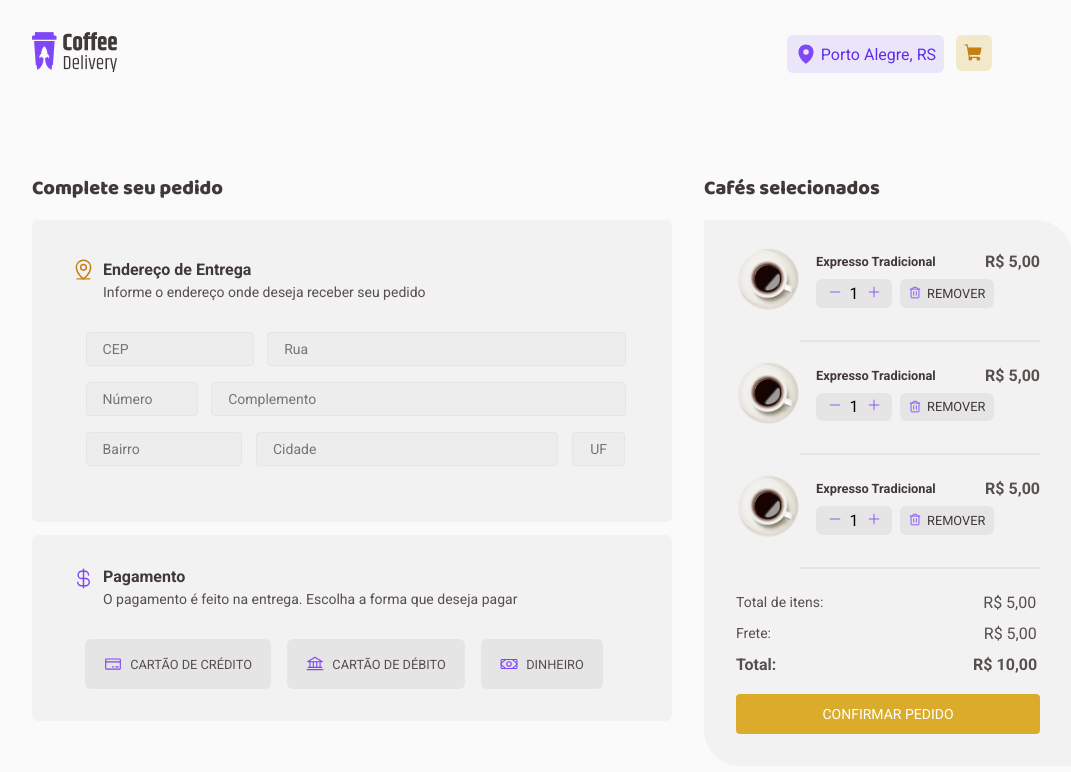
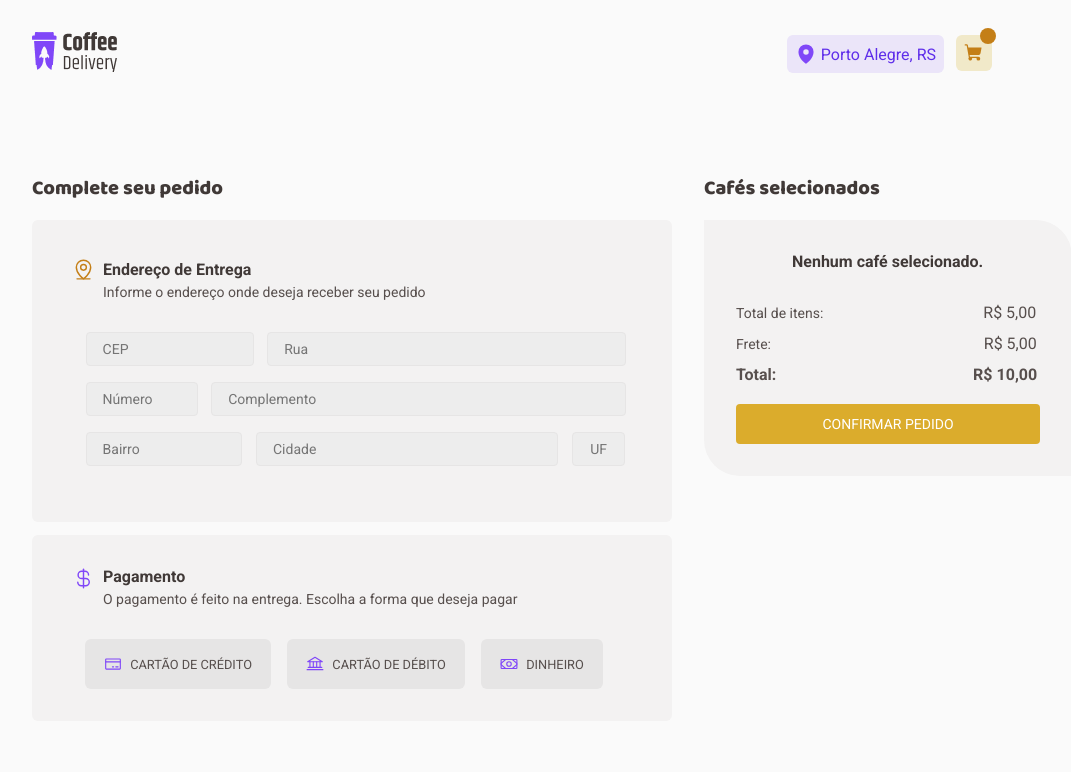
Before and after one commit to VitorFernandes-JS/02-desafio-coffee-delivery, a React (Vite) app: page /cart in a window 1280 px wide. Shown: the top 772 px of the page, without its empty margins (128-1199 px from the left). Built offline with nearby package versions, Linux system fonts and the light colour scheme.

Commit message:
fix: changes in Cart

```diff
--- a/src/components/CardCoffeeHorizontal/index.tsx
+++ b/src/components/CardCoffeeHorizontal/index.tsx
@@ -15,23 +15,40 @@ import {
   ButtonAdd,
 } from "./style";
 
-export function CardCoffeeHorizontal() {
+export interface CardCoffeeHorizontalProps {
+  id: string;
+  title: string;
+  value: number;
+  image: string;
+  quantity:number
+}
+
+export function CardCoffeeHorizontal({
+  id,
+  title,
+  value,
+  image,
+  quantity,
+}: CardCoffeeHorizontalProps) {
   return (
     <CardCoffeeHorizontalContainer>
       <div>
-        <Image src={Cafe} />
+        <Image src={image} />
       </div>
       <DivTitleAndButtons>
         <DivTitleAndValue>
-          <TitleCoffee>Expresso Tradicional</TitleCoffee>
-          <ValueCoffee>R$ 5,00</ValueCoffee>
+          <TitleCoffee>{title}</TitleCoffee>
+          <ValueCoffee>{value.toLocaleString(
+            "pt-br",
+            { style: "currency", currency: "BRL" }
+          )}</ValueCoffee>
         </DivTitleAndValue>
         <DivButtons>
           <ButtonLessAndmore>
             <ButtonRemove>
               <Minus size={14} color="#8047F8" />
             </ButtonRemove>
-            <span>1</span>
+            <span>{quantity}</span>
             <ButtonAdd>
               <Plus size={14} color="#8047F8" />
             </ButtonAdd>
--- a/src/components/CardCoffeeVertical/index.tsx
+++ b/src/components/CardCoffeeVertical/index.tsx
@@ -16,7 +16,7 @@ import {
 import { Minus, Plus, ShoppingCart } from "phosphor-react";
 import { useCoffeInformationsContext } from "../../contexts/CoffeeInformationsContext";
 
-export interface CardProps {
+export interface CardCoffeeVerticalProps {
   id: string;
   title: string;
   description: string;
@@ -38,13 +38,12 @@ export function CardCoffeeVertical({
   value,
   image,
   quantity,
-}: CardProps) {
+}: CardCoffeeVerticalProps) {
   const {
     handleSendCoffeeToCart,
     handleAddCoffeeInCart,
     handleRemoveCoffeeInCart,
   } = useCoffeInformationsContext();
-
 
   return (
     <DivCard>
--- a/src/components/Header/index.tsx
+++ b/src/components/Header/index.tsx
@@ -29,9 +29,9 @@ export function Header() {
           <ButtonShoppingCart>
             <ShoppingCart size={20} weight="fill"/>
             {
-              quantityToCart > 0 && (
+              quantityToCart.length === 0 && (
                 <DivNumberItensInCart>
-                <span>{quantityToCart}</span>
+                <span>{}</span>
               </DivNumberItensInCart>
               )
             }
--- a/src/contexts/CoffeeInformationsContext.tsx
+++ b/src/contexts/CoffeeInformationsContext.tsx
@@ -1,13 +1,14 @@
 import { createContext, ReactNode, useContext, useState } from "react";
 import { coffeesUtils } from "../../src/utils/Coffee";
 import { CoffeeProps } from "../../src/utils/Coffee";
+import { CardCoffeeHorizontalProps } from "../components/CardCoffeeHorizontal";
 
 interface CoffeeInformationsContextData {
   handleSendCoffeeToCart: (id: string) => void;
   handleAddCoffeeInCart: (id: string) => void;
   handleRemoveCoffeeInCart: (id: string) => void;
   coffees: CoffeeProps[];
-  quantityToCart: number;
+  quantityToCart: CardCoffeeHorizontalProps[];
 }
 
 export const CoffeeInformationsContext = createContext(
@@ -22,13 +23,23 @@ export function CoffeeInformationsContextProvider({
   children,
 }: CoffeeContextProviderProps) {
   const [coffees, setCoffees] = useState<CoffeeProps[]>(coffeesUtils);
-  const [quantityToCart, setQuantityToCart] = useState(0);
+  const [quantityToCart, setQuantityToCart] = useState<
+    CardCoffeeHorizontalProps[]
+  >([]);
 
   function handleSendCoffeeToCart(id: string) {
     setQuantityToCart(
       coffees
-        .map((item) => (item.id === id ? item.quantity : item.quantity))
-        .reduce((a, b) => a + b)
+        .filter((item) => item.id === id)
+        .map((item) => {
+          return {
+            id: item.id,
+            title: item.title,
+            image: item.image,
+            value: item.value,
+            quantity: item.quantity,
+          };
+        })
     );
   }
 
--- a/src/pages/Cart/index.tsx
+++ b/src/pages/Cart/index.tsx
@@ -21,12 +21,15 @@ import {
   DivFreight,
   DivTotal,
   ButtonConfirmOrder,
+  TextNoCoffee,
 } from "./style";
 
 import { CardPaymentMethods } from "../../components/CardPaymentMethods";
 import { CardCoffeeHorizontal } from "../../components/CardCoffeeHorizontal";
+import { useCoffeInformationsContext } from "../../contexts/CoffeeInformationsContext";
 
 export function Cart() {
+  const { quantityToCart } = useCoffeInformationsContext();
   return (
     <>
       <Header />
@@ -71,9 +74,23 @@ export function Cart() {
           <TitleCoffees>Cafés selecionados</TitleCoffees>
 
           <DivInformationsCoffeeInCart>
-            <CardCoffeeHorizontal />
-            <CardCoffeeHorizontal />
-            <CardCoffeeHorizontal />
+            {quantityToCart.length === 0 && (
+              <div>
+                <TextNoCoffee>Nenhum café selecionado.</TextNoCoffee>
+              </div>
+            )}
+            {quantityToCart.map((item) => {
+              return (
+                <CardCoffeeHorizontal
+                  id={item.id}
+                  key={item.id}
+                  title={item.title}
+                  quantity={item.quantity}
+                  value={item.value}
+                  image={item.image}
+                />
+              );
+            })}
 
             <DivInformationsOrder>
               <DivTotalItems>
--- a/src/pages/Cart/style.ts
+++ b/src/pages/Cart/style.ts
@@ -134,6 +134,26 @@ export const DivInformationsCoffeeInCart = styled.div`
   border-top-right-radius: 36px;
 
   padding: 2rem;
+
+  div:first-child {
+    display: flex;
+    flex-direction: row;
+
+  }
+`;
+
+export const TextNoCoffee = styled.p`
+  display: flex;
+
+  font-family: "Roboto", sans-serif;
+  font-size: 1rem;
+  font-weight: 900;
+
+  color: ${({ theme }) => theme.subtitle};
+
+  margin-left: 3.5rem;
+  margin-bottom: 2rem;
+
 `;
 
 export const DivInformationsOrder = styled.div`
--- a/src/utils/Coffee.ts
+++ b/src/utils/Coffee.ts
@@ -15,9 +15,9 @@ import Latte from "../assets/Latte.png";
 import Macchiato from "../assets/Macchiato.png";
 import Mocaccino from "../assets/Mochaccino.png";
 
-import { CardProps } from "../components/CardCoffeeVertical";
+import { CardCoffeeVerticalProps } from "../components/CardCoffeeVertical";
 
-export interface CoffeeProps extends CardProps {
+export interface CoffeeProps extends CardCoffeeVerticalProps {
   id: string;
 }
 
```
